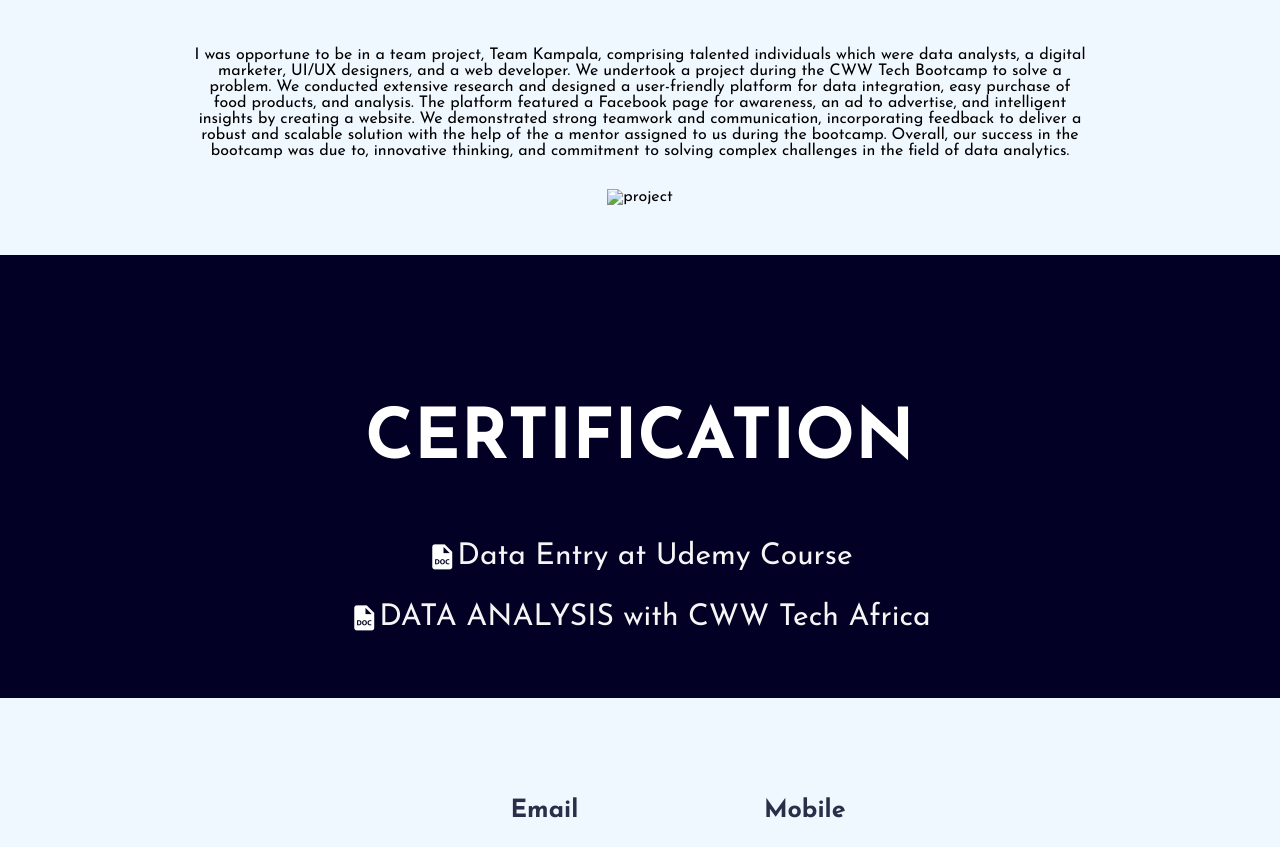
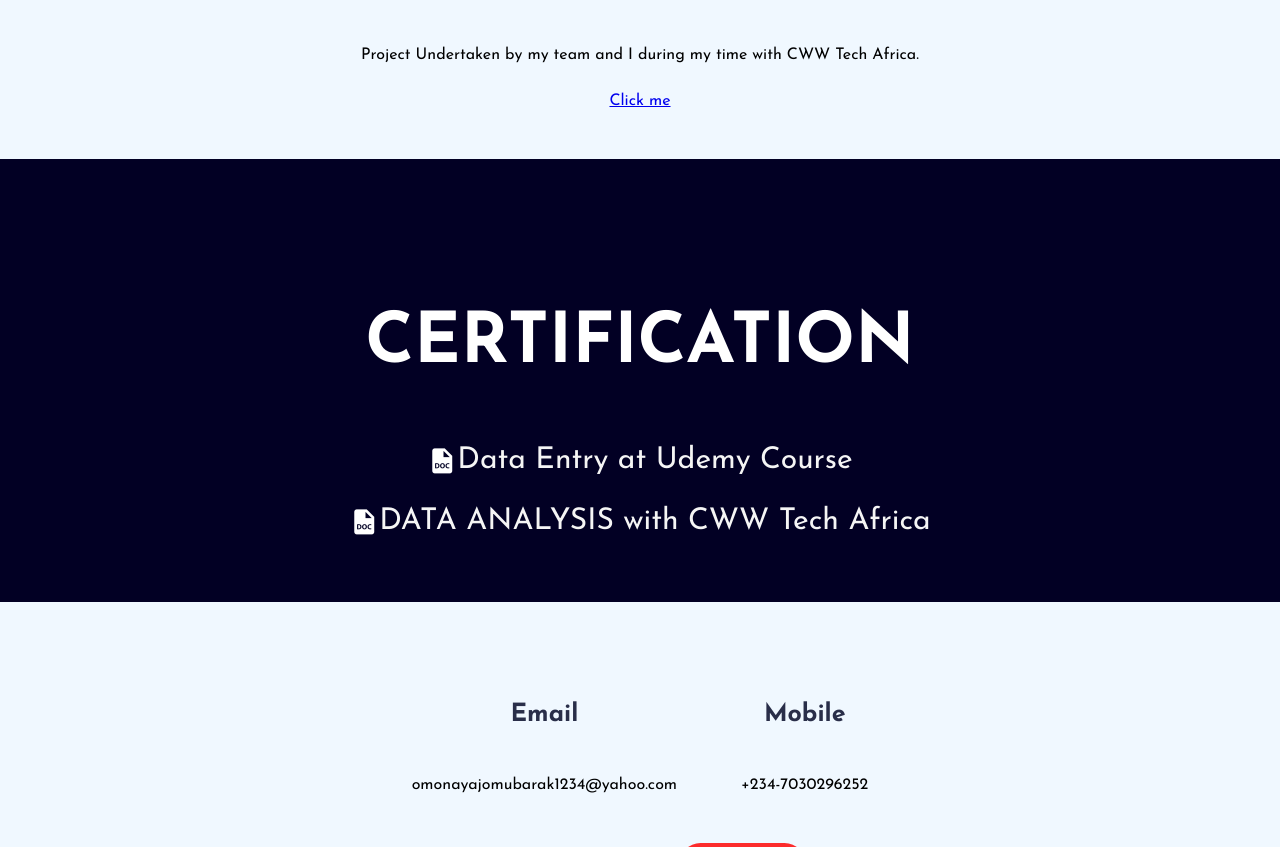
Before and after one commit to bolajeee/Omonayajo-Mubarak, a plain HTML site: page readMore.html in a window 1280 px wide. Shown: the part 2220-3067 px from the top of the page. Drawn offline with nearby package versions, Linux system fonts and the light colour scheme; a script that the page names is missing.

Commit message:
Update readMore.html

```diff
--- a/readMore.html
+++ b/readMore.html
@@ -127,24 +127,11 @@
                 <div class="project-row">
                     <h3>Sales Dashboard</h3>
                     <div class="project-text">
-                        <p>I was opportune to be in a team project, Team Kampala, comprising talented individuals which
-                            were data analysts, a digital
-                            marketer, UI/UX designers, and a web developer. We undertook a project during the CWW Tech
-                            Bootcamp to solve a problem.
-                            We conducted extensive research and designed a user-friendly platform for data integration,
-                            easy purchase of food
-                            products, and analysis. The platform featured a Facebook page for awareness, an ad to
-                            advertise, and intelligent
-                            insights by creating a website. We demonstrated strong teamwork and communication,
-                            incorporating feedback to deliver a
-                            robust and scalable solution with the help of the a mentor assigned to us during the
-                            bootcamp. Overall, our success in
-                            the bootcamp was due to, innovative thinking, and commitment to solving complex challenges
-                            in the field of data
-                            analytics.</p>
+                        <p>Project Undertaken by my team and I during my time with CWW Tech Africa.</p>
                     </div>
 
-                    <img class="Sales-rep" src="" alt="project">
+                    <a href="https://drive.google.com/file/d/1hyNXjWIgYljzRyydj4fwjlMQ8_wB5BKQ/view?usp=sharing"
+                        class="btn">Click me</a>
                 </div>
             </div>
         </section>
@@ -198,7 +185,7 @@
             <a href="https://twitter.com/Engr_Muby?t=0ffAc6VG0aP_QCZVtFTgGw&s=09"><i class="ri-twitter-fill"></i></a>
             <a href="https://www.linkedin.com/in/mubarak-omonayajo-b92755278"><i class="ri-linkedin-box-fill"></i></a>
         </div>
-        <p class="end">&copy; <a href="https/bolajeee.github.io/web-dev-portfolio.com">Ibrahim</a></p>
+        <p class="end">&copy; <a href="https://bolajeee.github.io/web-dev-portfolio">Ibrahim</a></p>
     </footer>
 
 
```
